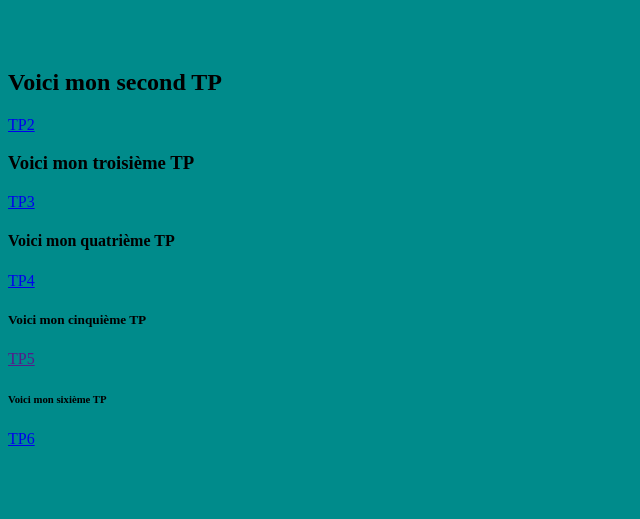
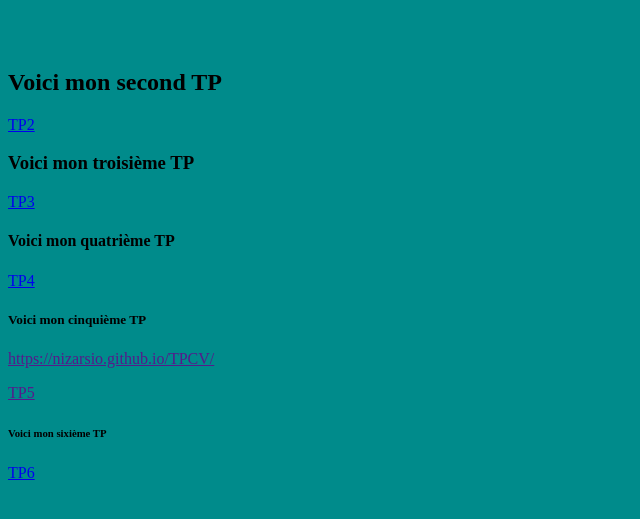
Before and after one commit to NizarSio/site3, a plain HTML site: page index.html in a window 1280 px wide. Shown: the part 101-620 px from the top of the page, without its empty margins (0-640 px from the left). Drawn offline with Linux system fonts and the light colour scheme.

Commit message:
Update index.html

```diff
--- a/index.html
+++ b/index.html
@@ -29,7 +29,7 @@
 <a href="https://nizarsio.github.io/site4/"><p>TP4</p></a>
 
 	<h5> Voici mon cinquième TP</h5>
-	<a href=""><p>TP5</p></a>
+	<a href="">https://nizarsio.github.io/TPCV/<p>TP5</p></a>
 
 		<h6>Voici mon sixième TP</h6>
 		<a href="https://nizarsio.github.io/TP6</a><p>TP6</p>
```
